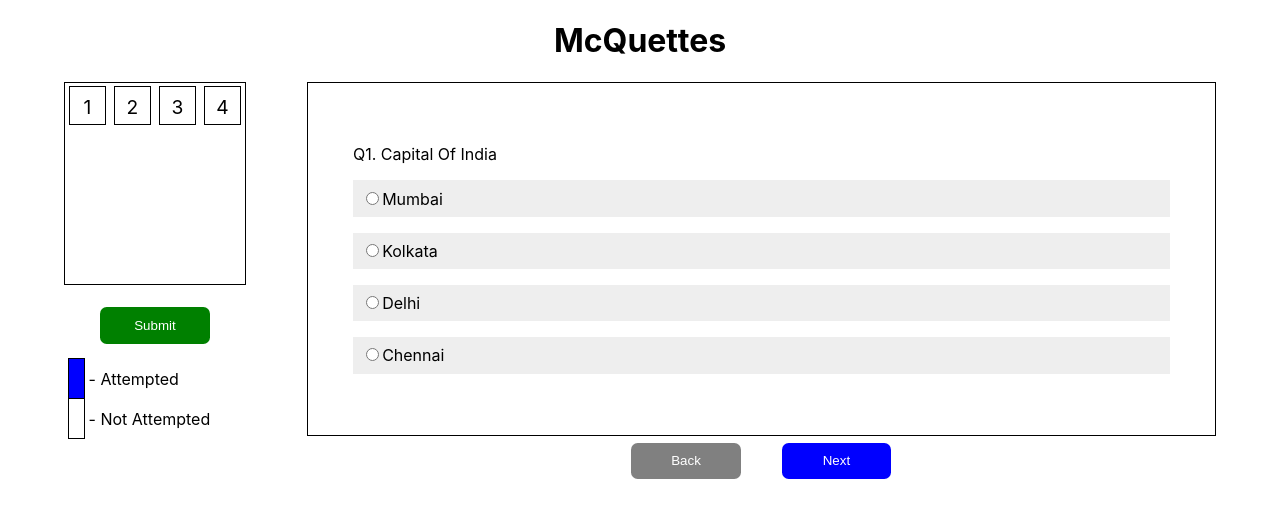
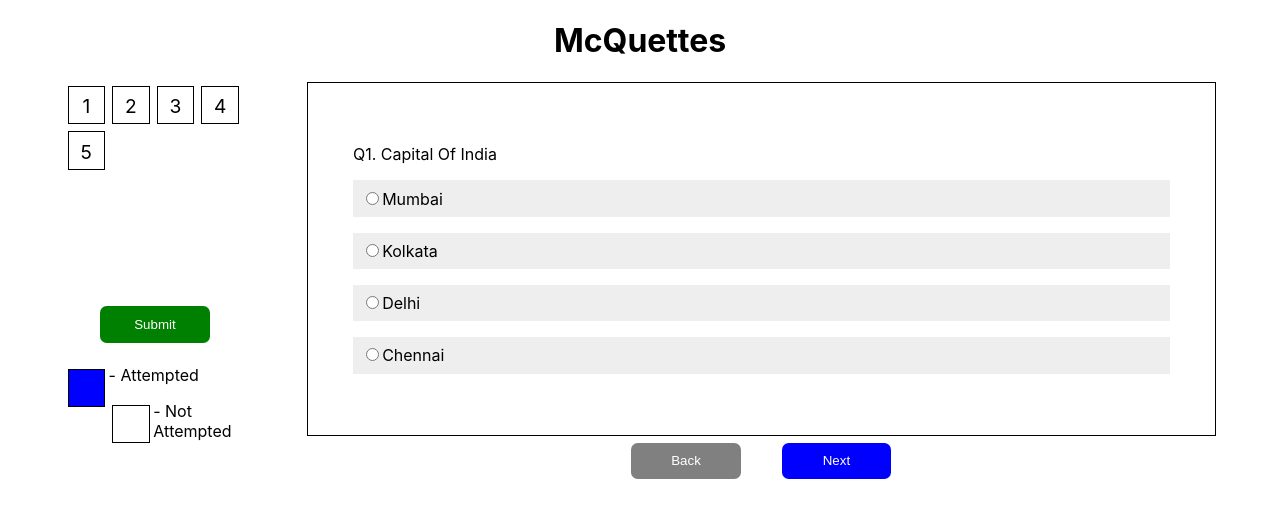
Before and after one commit to techhandler/McQuettes, a React (Create React App) app: page / in a window 1280 px wide. Shown: the top 518 px of the page. Built offline with nearby package versions, Linux system fonts and the light colour scheme.

Commit message:
quespanel updation

```diff
--- a/src/App.css
+++ b/src/App.css
@@ -47,16 +47,10 @@ button:hover {
     text-align: center;
     font-size: 1.2em;
     height: 1.1em;
-    flex: 1;
+    float: left;
+    width: 20px;
 }
 
 .ques-panel-button:hover {
     background: #ddd;
 }
-
-.ques-panel {
-    border: 1px solid black;
-    flex: 3;
-    display: flex;
-    flex-wrap: wrap;
-}
--- a/src/components/QuesPanel.js
+++ b/src/components/QuesPanel.js
@@ -5,7 +5,7 @@ export default class QuestionPanel extends Component {
     let { data } = this.props;
     return (
       <div style={{ flex: 3, display: "flex", flexDirection: "column" }}>
-        <div className="ques-panel" style={{ flex: 1 }}>
+        <div style={{ flex: 1 }}>
           {data &&
           data.map((a, i) => (
             <span
--- a/src/components/Question.js
+++ b/src/components/Question.js
@@ -6,7 +6,7 @@ export default class Question extends Component {
     return (
       <div style={{ border: '1px solid black', padding:"5%" }} key={selectedQues}>
         <p><span>Q{selectedQues + 1}. </span><span>{data.question}</span></p>
-        {data.options.map((a, i) => <p className="options-label" onClick={() => {
+        {data.options.map((a, i) => <p className="options-label" key={i} onClick={() => {
           selectAns({ selectedQues, selectedAns: i })
         }}><input
           type="radio"
--- a/src/questionJson.json
+++ b/src/questionJson.json
@@ -18,5 +18,10 @@
     "question": "Capital of Turkmenistan",
     "options": ["Ahal", "Ashgabat", "Balkan", "Mary"],
     "correctAnswer": 1
+  },
+  {
+    "question": "Capital of Maharashtra",
+    "options": ["Indore", "Mumbai", "Bhopal", "Chennai"],
+    "correctAnswer": 1
   }
 ]
```
